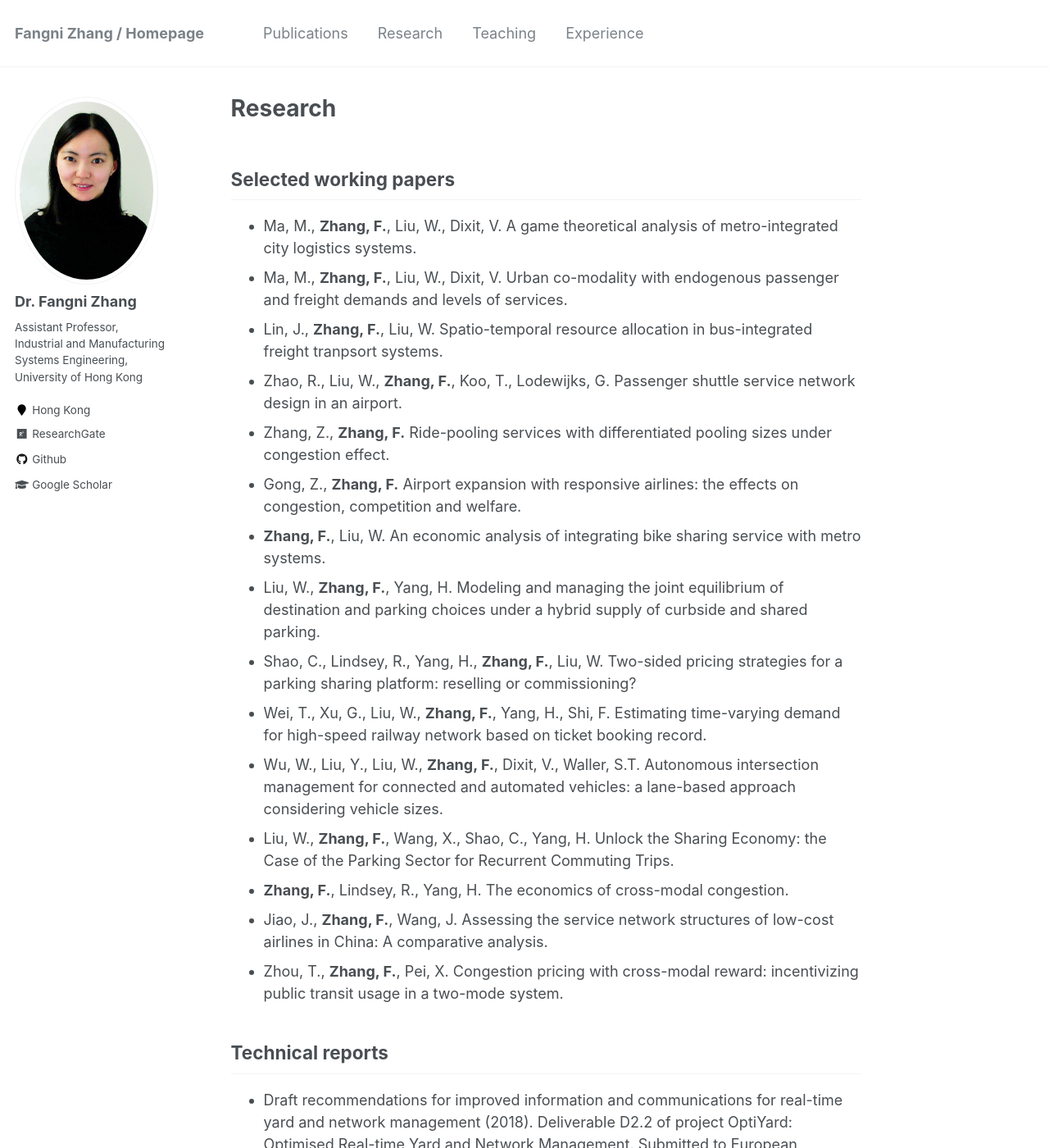
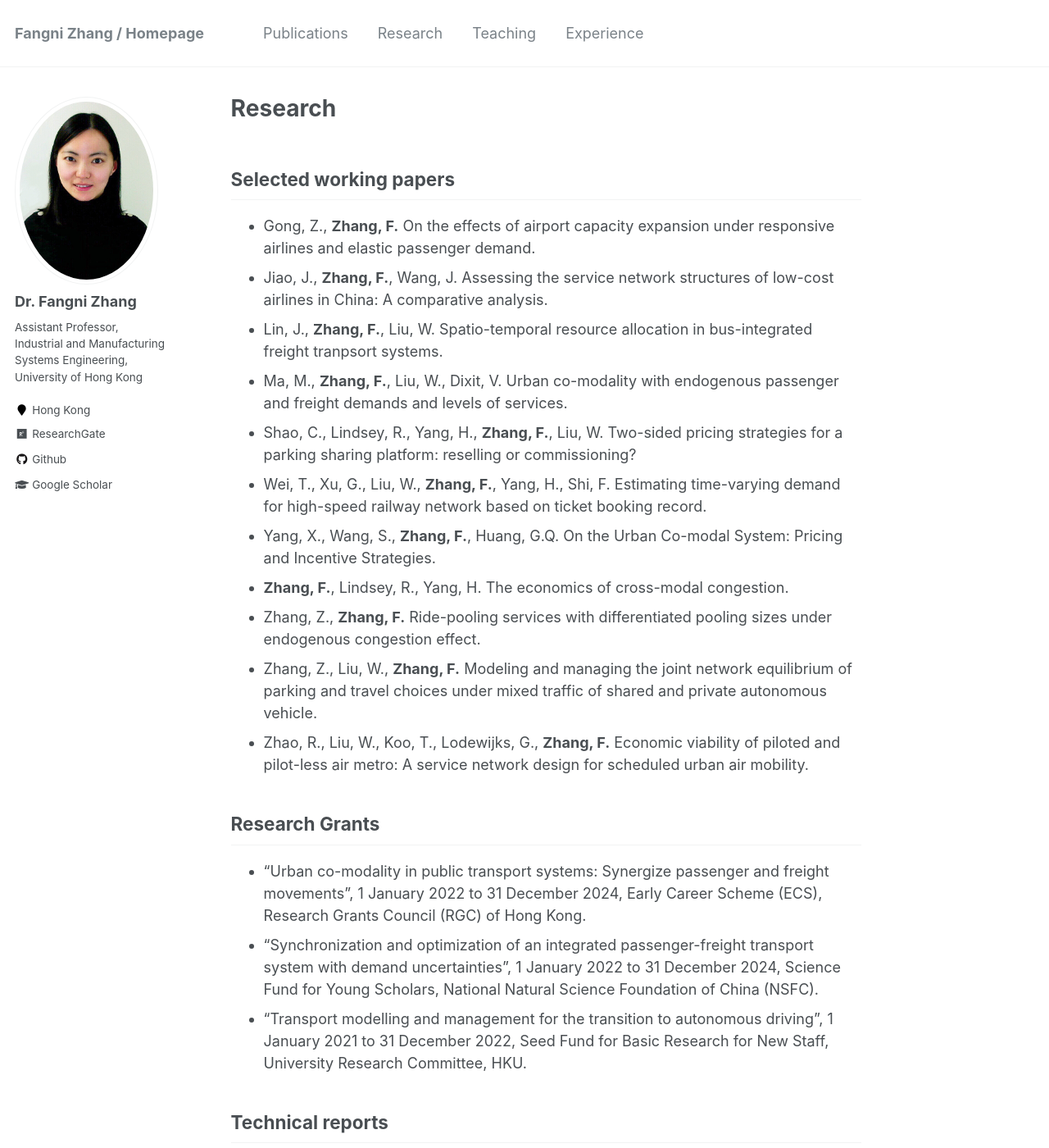
Before and after one commit to fangnizhang/fangnizhang.github.io, a Jekyll site: the page built from _pages/research.md, in a window 1280 px wide and 1400 px high. Shown: the whole window at 82% size. Built offline with Jekyll 4.4.1, drawn with Linux system fonts in a browser that asks for light colours.

Commit message:
Update research.md

```diff
--- a/_pages/research.md
+++ b/_pages/research.md
@@ -6,21 +6,23 @@ author_profile: true
 
 Selected working papers
 ------------
-* Ma, M., **Zhang, F.**, Liu, W., Dixit, V. A game theoretical analysis of metro-integrated city logistics systems.
+* Gong, Z., **Zhang, F.** On the effects of airport capacity expansion under responsive airlines and elastic passenger demand.
+* Jiao, J., **Zhang, F.**, Wang, J. Assessing the service network structures of low-cost airlines in China: A comparative analysis.
+* Lin, J., **Zhang, F.**, Liu, W. Spatio-temporal resource allocation in bus-integrated freight tranpsort systems.
 * Ma, M., **Zhang, F.**, Liu, W., Dixit, V. Urban co-modality with endogenous passenger and freight demands and levels of services.
-* Lin, J., **Zhang, F.**, Liu, W. Spatio-temporal resource allocation in bus-integrated freight tranpsort systems.
-* Zhao, R., Liu, W., **Zhang, F.**, Koo, T., Lodewijks, G. Passenger shuttle service network design in an airport.
-* Zhang, Z., **Zhang, F.** Ride-pooling services with differentiated pooling sizes under congestion effect.
-* Gong, Z., **Zhang, F.** Airport expansion with responsive airlines: the effects on congestion, competition and welfare.
-* **Zhang, F.**, Liu, W. An economic analysis of integrating bike sharing service with metro systems.
-* Liu, W., **Zhang, F.**, Yang, H. Modeling and managing the joint equilibrium of destination and parking choices under a hybrid supply of curbside and shared parking.
 * Shao, C., Lindsey, R., Yang, H., **Zhang, F.**, Liu, W. Two-sided pricing strategies for a parking sharing platform: reselling or commissioning?
 * Wei, T., Xu, G., Liu, W., **Zhang, F.**, Yang, H., Shi, F. Estimating time-varying demand for high-speed railway network based on ticket booking record.
-* Wu, W., Liu, Y., Liu, W., **Zhang, F.**, Dixit, V., Waller, S.T. Autonomous intersection management for connected and automated vehicles: a lane-based approach considering vehicle sizes.
-* Liu, W., **Zhang, F.**, Wang, X., Shao, C., Yang, H. Unlock the Sharing Economy: the Case of the Parking Sector for Recurrent Commuting Trips.
+* Yang, X., Wang, S., **Zhang, F.**, Huang, G.Q. On the Urban Co-modal System: Pricing and Incentive Strategies.
 * **Zhang, F.**, Lindsey, R., Yang, H. The economics of cross-modal congestion.
-* Jiao, J., **Zhang, F.**, Wang, J. Assessing the service network structures of low-cost airlines in China: A comparative analysis.
-* Zhou, T., **Zhang, F.**, Pei, X. Congestion pricing with cross-modal reward: incentivizing public transit usage in a two-mode system.
+* Zhang, Z., **Zhang, F.** Ride-pooling services with differentiated pooling sizes under endogenous congestion effect.
+* Zhang, Z., Liu, W., **Zhang, F.** Modeling and managing the joint network equilibrium of parking and travel choices under mixed traffic of shared and private autonomous vehicle.
+* Zhao, R., Liu, W., Koo, T., Lodewijks, G., **Zhang, F.** Economic viability of piloted and pilot-less air metro: A service network design for scheduled urban air mobility.
+
+Research Grants
+------------
+* "Urban co-modality in public transport systems: Synergize passenger and freight movements", 1 January 2022 to 31 December 2024, Early Career Scheme (ECS), Research Grants Council (RGC) of Hong Kong.
+* "Synchronization and optimization of an integrated passenger-freight transport system with demand uncertainties", 1 January 2022 to 31 December 2024, Science Fund for Young Scholars, National Natural Science Foundation of China (NSFC).
+* "Transport modelling and management for the transition to autonomous driving", 1 January 2021 to 31 December 2022, Seed Fund for Basic Research for New Staff, University Research Committee, HKU.
 
 Technical reports
 ------------
```
